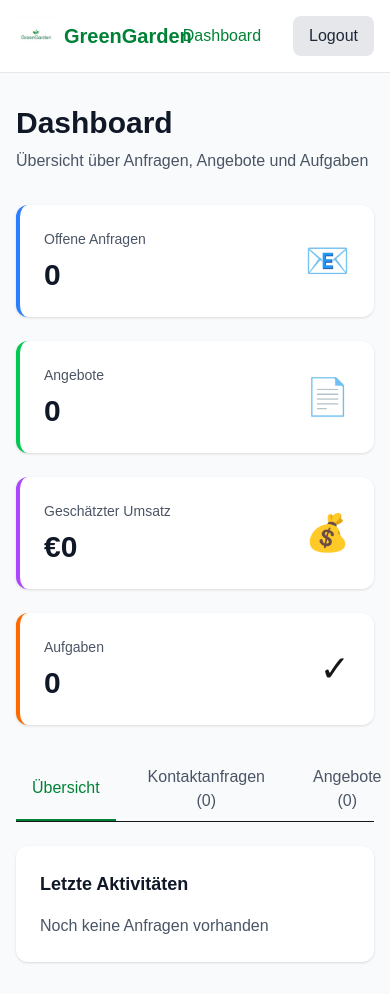
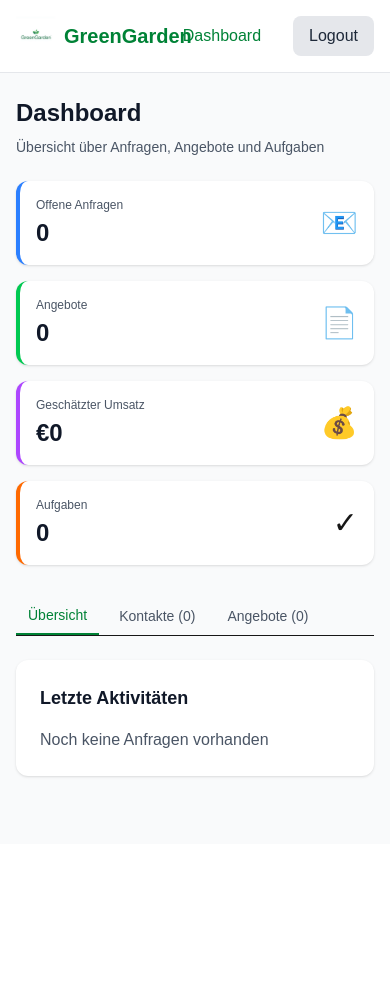
Before and after one commit to neubertdenny-hub/Green-Garden, a Next.js app: page /dashboard in a window 390 px wide. After the commit the page ends 844 px from the top, so only its background shows below. Built offline with nearby package versions, Linux system fonts and the light colour scheme; sample sign-in values are in the browser's storage.

Commit message:
Improve responsive design for login and dashboard pages - mobile-first approach

```diff
--- a/app/dashboard/page.tsx
+++ b/app/dashboard/page.tsx
@@ -68,76 +68,76 @@ export default function DashboardPage() {
     <div className="flex flex-col min-h-screen bg-gray-50">
       <Header />
 
-      <div className="flex-1 py-8 px-4 sm:px-6 lg:px-8">
+      <div className="flex-1 py-6 md:py-8 px-4 sm:px-6 lg:px-8">
         <div className="max-w-7xl mx-auto">
           {/* Header */}
-          <h1 className="text-3xl md:text-4xl font-bold text-gray-900 mb-2">
+          <h1 className="text-2xl md:text-3xl lg:text-4xl font-bold text-gray-900 mb-2">
             Dashboard
           </h1>
-          <p className="text-gray-600 mb-8">
+          <p className="text-sm md:text-base text-gray-600 mb-6 md:mb-8">
             Übersicht über Anfragen, Angebote und Aufgaben
           </p>
 
           {/* Stats Cards */}
-          <div className="grid md:grid-cols-4 gap-6 mb-8">
-            <div className="bg-white rounded-xl shadow p-6 border-l-4 border-blue-500">
-              <div className="flex items-center justify-between">
-                <div>
-                  <p className="text-gray-600 text-sm font-medium">
+          <div className="grid grid-cols-1 sm:grid-cols-2 lg:grid-cols-4 gap-4 md:gap-6 mb-8">
+            <div className="bg-white rounded-xl shadow p-4 md:p-6 border-l-4 border-blue-500">
+              <div className="flex items-center justify-between gap-4">
+                <div className="min-w-0">
+                  <p className="text-gray-600 text-xs md:text-sm font-medium">
                     Offene Anfragen
                   </p>
-                  <p className="text-3xl font-bold text-gray-900 mt-2">
+                  <p className="text-2xl md:text-3xl font-bold text-gray-900 mt-1">
                     {stats.openRequests}
                   </p>
                 </div>
-                <div className="text-4xl">📧</div>
+                <div className="text-3xl md:text-4xl flex-shrink-0">📧</div>
               </div>
             </div>
 
-            <div className="bg-white rounded-xl shadow p-6 border-l-4 border-green-500">
-              <div className="flex items-center justify-between">
-                <div>
-                  <p className="text-gray-600 text-sm font-medium">Angebote</p>
-                  <p className="text-3xl font-bold text-gray-900 mt-2">
+            <div className="bg-white rounded-xl shadow p-4 md:p-6 border-l-4 border-green-500">
+              <div className="flex items-center justify-between gap-4">
+                <div className="min-w-0">
+                  <p className="text-gray-600 text-xs md:text-sm font-medium">Angebote</p>
+                  <p className="text-2xl md:text-3xl font-bold text-gray-900 mt-1">
                     {stats.offers}
                   </p>
                 </div>
-                <div className="text-4xl">📄</div>
+                <div className="text-3xl md:text-4xl flex-shrink-0">📄</div>
               </div>
             </div>
 
-            <div className="bg-white rounded-xl shadow p-6 border-l-4 border-purple-500">
-              <div className="flex items-center justify-between">
-                <div>
-                  <p className="text-gray-600 text-sm font-medium">
+            <div className="bg-white rounded-xl shadow p-4 md:p-6 border-l-4 border-purple-500">
+              <div className="flex items-center justify-between gap-4">
+                <div className="min-w-0">
+                  <p className="text-gray-600 text-xs md:text-sm font-medium">
                     Geschätzter Umsatz
                   </p>
-                  <p className="text-3xl font-bold text-gray-900 mt-2">
+                  <p className="text-2xl md:text-3xl font-bold text-gray-900 mt-1">
                     {stats.revenue}
                   </p>
                 </div>
-                <div className="text-4xl">💰</div>
+                <div className="text-3xl md:text-4xl flex-shrink-0">💰</div>
               </div>
             </div>
 
-            <div className="bg-white rounded-xl shadow p-6 border-l-4 border-orange-500">
-              <div className="flex items-center justify-between">
-                <div>
-                  <p className="text-gray-600 text-sm font-medium">Aufgaben</p>
-                  <p className="text-3xl font-bold text-gray-900 mt-2">
+            <div className="bg-white rounded-xl shadow p-4 md:p-6 border-l-4 border-orange-500">
+              <div className="flex items-center justify-between gap-4">
+                <div className="min-w-0">
+                  <p className="text-gray-600 text-xs md:text-sm font-medium">Aufgaben</p>
+                  <p className="text-2xl md:text-3xl font-bold text-gray-900 mt-1">
                     {stats.tasks}
                   </p>
                 </div>
-                <div className="text-4xl">✓</div>
+                <div className="text-3xl md:text-4xl flex-shrink-0">✓</div>
               </div>
             </div>
           </div>
 
           {/* Tabs */}
-          <div className="flex gap-4 mb-6 border-b">
+          <div className="flex gap-2 md:gap-4 mb-6 border-b overflow-x-auto">
             <button
               onClick={() => setActiveTab('overview')}
-              className={`py-2 px-4 font-medium transition ${
+              className={`py-2 px-3 md:px-4 font-medium transition whitespace-nowrap text-sm md:text-base ${
                 activeTab === 'overview'
                   ? 'text-green-700 border-b-2 border-green-700'
                   : 'text-gray-600 hover:text-gray-900'
@@ -147,17 +147,17 @@ export default function DashboardPage() {
             </button>
             <button
               onClick={() => setActiveTab('contacts')}
-              className={`py-2 px-4 font-medium transition ${
+              className={`py-2 px-3 md:px-4 font-medium transition whitespace-nowrap text-sm md:text-base ${
                 activeTab === 'contacts'
                   ? 'text-green-700 border-b-2 border-green-700'
                   : 'text-gray-600 hover:text-gray-900'
               }`}
             >
-              Kontaktanfragen ({contactRequests.length})
+              Kontakte ({contactRequests.length})
             </button>
             <button
               onClick={() => setActiveTab('offers')}
-              className={`py-2 px-4 font-medium transition ${
+              className={`py-2 px-3 md:px-4 font-medium transition whitespace-nowrap text-sm md:text-base ${
                 activeTab === 'offers'
                   ? 'text-green-700 border-b-2 border-green-700'
                   : 'text-gray-600 hover:text-gray-900'
@@ -222,12 +222,12 @@ export default function DashboardPage() {
           {activeTab === 'contacts' && (
             <div className="bg-white rounded-xl shadow overflow-hidden">
               {contactRequests.length === 0 ? (
-                <div className="p-6 text-center text-gray-600">
+                <div className="p-4 md:p-6 text-center text-gray-600">
                   Noch keine Kontaktanfragen
                 </div>
               ) : (
                 <div className="overflow-x-auto">
-                  <table className="w-full">
+                  <table className="w-full text-sm md:text-base">
                     <thead className="bg-gray-50 border-b">
                       <tr>
                         <th className="px-6 py-3 text-left text-sm font-bold text-gray-900">
@@ -277,12 +277,12 @@ export default function DashboardPage() {
           {activeTab === 'offers' && (
             <div className="bg-white rounded-xl shadow overflow-hidden">
               {offerRequests.length === 0 ? (
-                <div className="p-6 text-center text-gray-600">
+                <div className="p-4 md:p-6 text-center text-gray-600">
                   Noch keine Angebotsanfragen
                 </div>
               ) : (
                 <div className="overflow-x-auto">
-                  <table className="w-full">
+                  <table className="w-full text-sm md:text-base">
                     <thead className="bg-gray-50 border-b">
                       <tr>
                         <th className="px-6 py-3 text-left text-sm font-bold text-gray-900">
```
